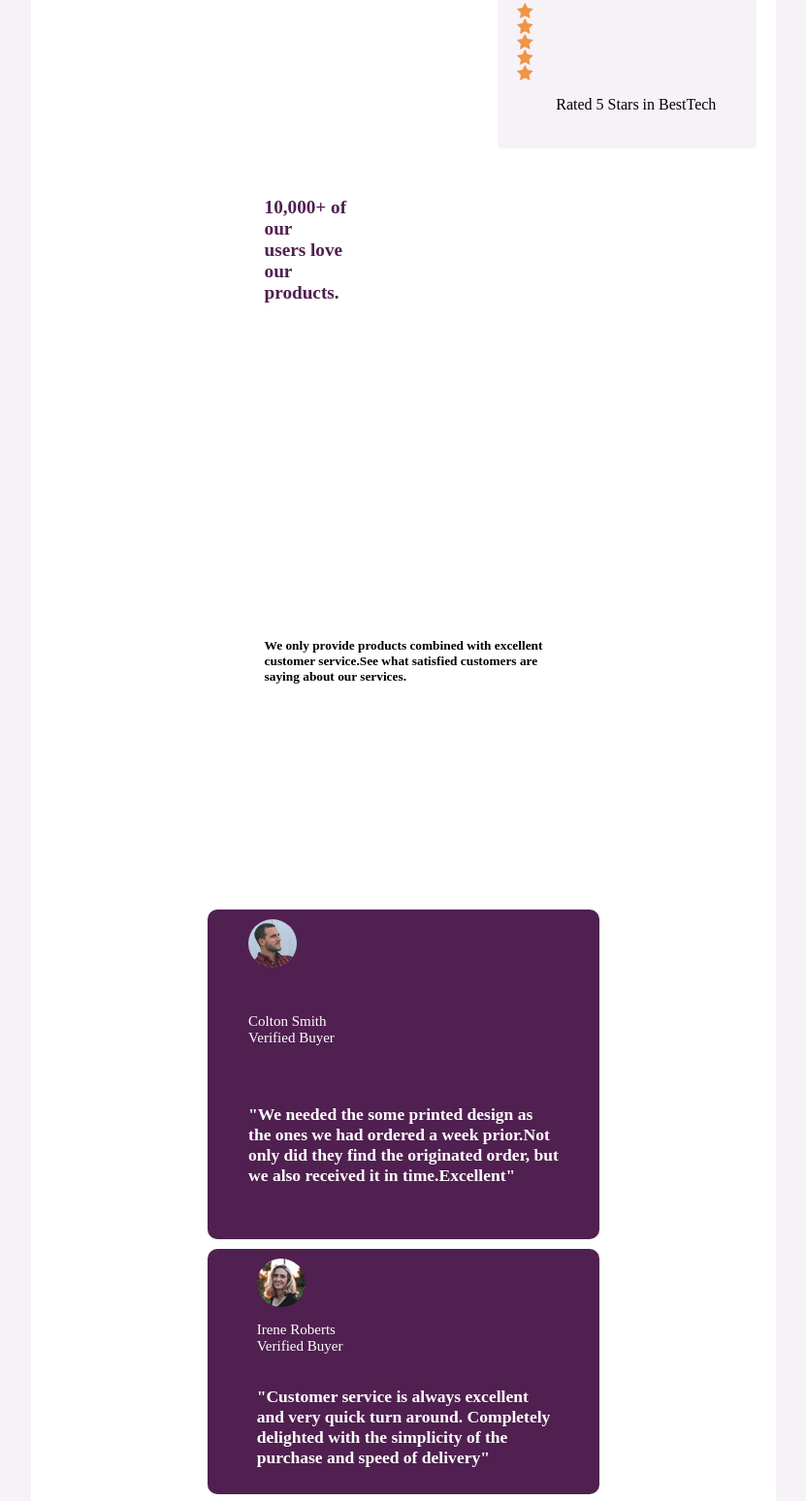
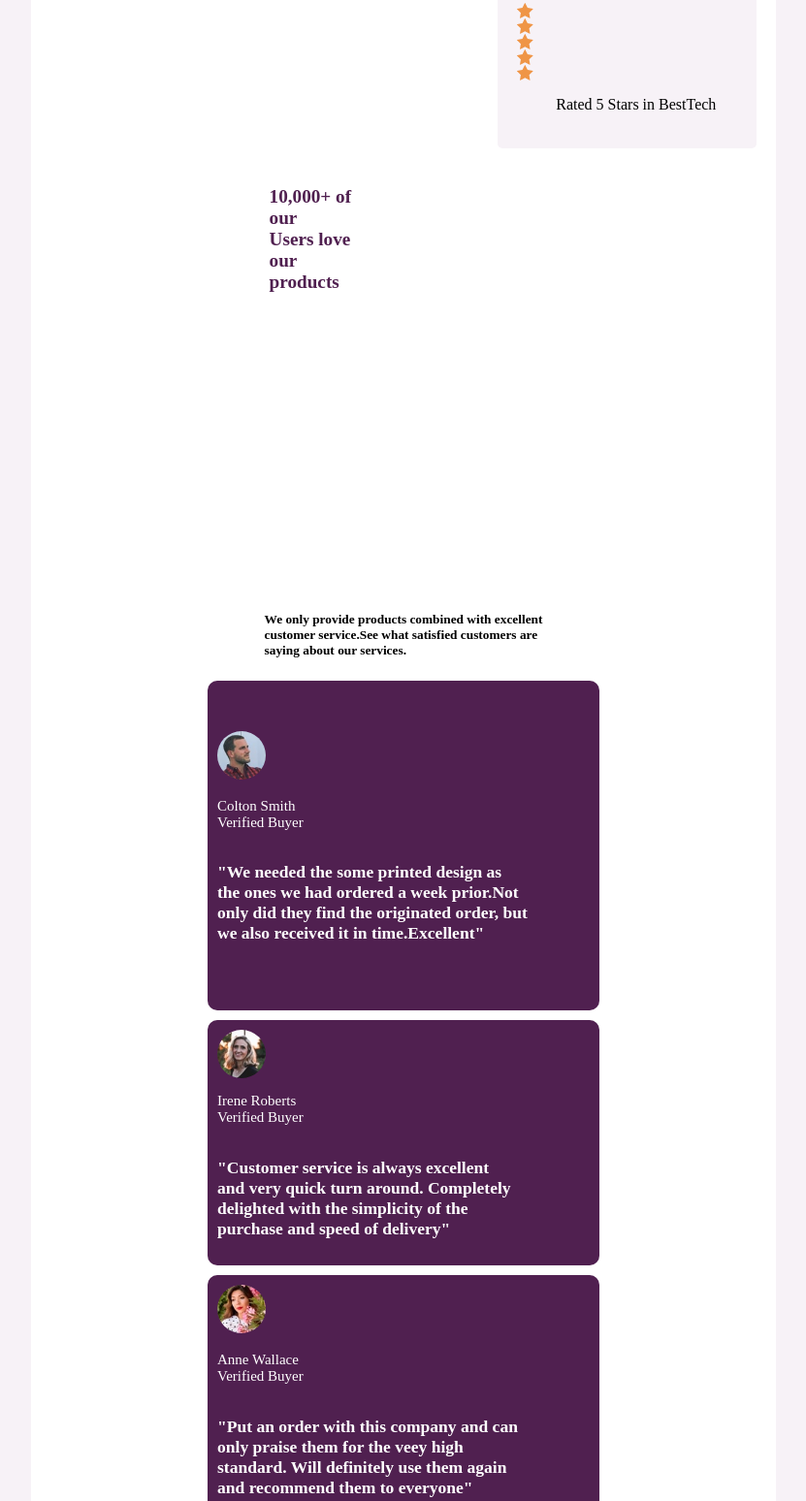
Before and after one commit to Dave530-tech/Test, a plain HTML site: page index.html in a window 1280 px wide. Shown: the part 285-1833 px from the top of the page at 97% size, without its empty margins (224-1055 px from the left). Drawn offline with Linux system fonts and the light colour scheme.

Commit message:
css, html

```diff
--- a/Styles.css
+++ b/Styles.css
@@ -20,17 +20,16 @@ body{
 
 .text{
     display: flex;
-    margin-bottom: 4rem;
     display: flex;
     flex-direction: column;
-    padding: 5px;
+
 
 
 }
 
 
 
-.text p{
+.text h1 {
     font-weight: 700;
     color: hsl(300, 43%, 22%) ;
     font-size: larger;
@@ -48,9 +47,9 @@ body{
 .text h4{
     display: flex;
     flex-direction: column;
-    padding: 10px;
+    padding: 5px;
     font-size: smaller;
-    margin-bottom: 50%;
+
 }
 
 .items h4{
@@ -87,17 +86,18 @@ body{
 }
 
 .cards{
-    display: flex;
+    display: flexbox;
     justify-content: space-between;
     margin-top: auto;
     flex-direction: column;
     font-size: 15px;
+    position: relative;
 
 
 }
 
 .fist-card{
-    display: grid;
+    display: flex;
     flex-direction: column;
     background-color:hsl(300, 43%, 22%) ;
     color: hsl(0, 0%, 100%);
@@ -116,7 +116,7 @@ body{
     font-weight: 200;
 }
 .second-card{
-display: grid;
+    display: flex;
     flex-direction: column;
     background-color:hsl(300, 43%, 22%) ;
     color: hsl(0, 0%, 100%);
@@ -129,7 +129,7 @@ display: grid;
 }
 
 .third-card{
-    display: grid;
+        display: flex;
         flex-direction: column;
         background-color:hsl(300, 43%, 22%) ;
         color: hsl(0, 0%, 100%);
--- a/index.html
+++ b/index.html
@@ -42,10 +42,10 @@
     </div>
 
         <div class="text">
-            <p>10,000+ of our <br>
-                 users love our <br>
-                  products.
-                </p>
+            <h1>10,000+ of our <br>
+                Users love our <br>
+                products</h1>
+
             <h4>We only provide products combined with excellent <br>
                 customer service.See what satisfied customers are <br>
                 saying about our services.
```
